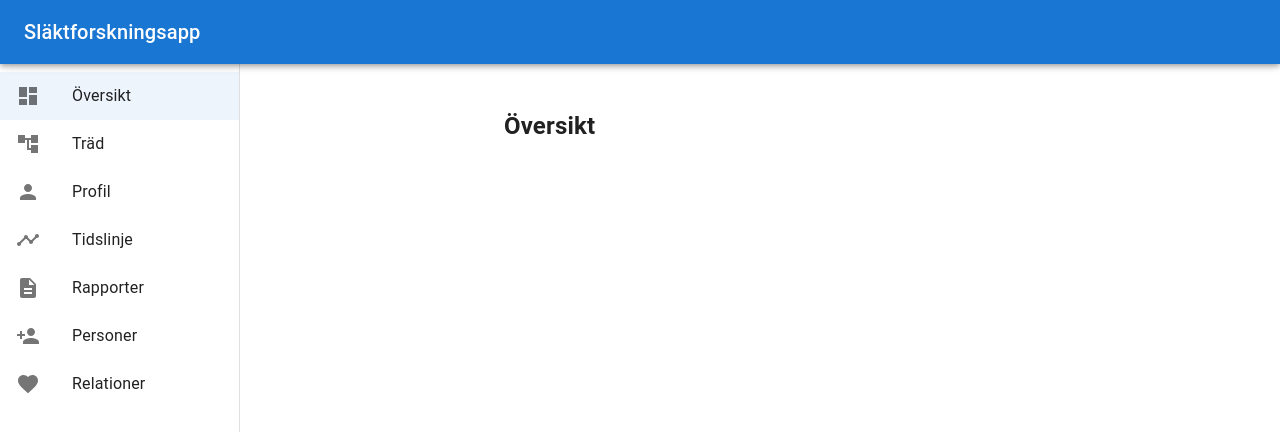
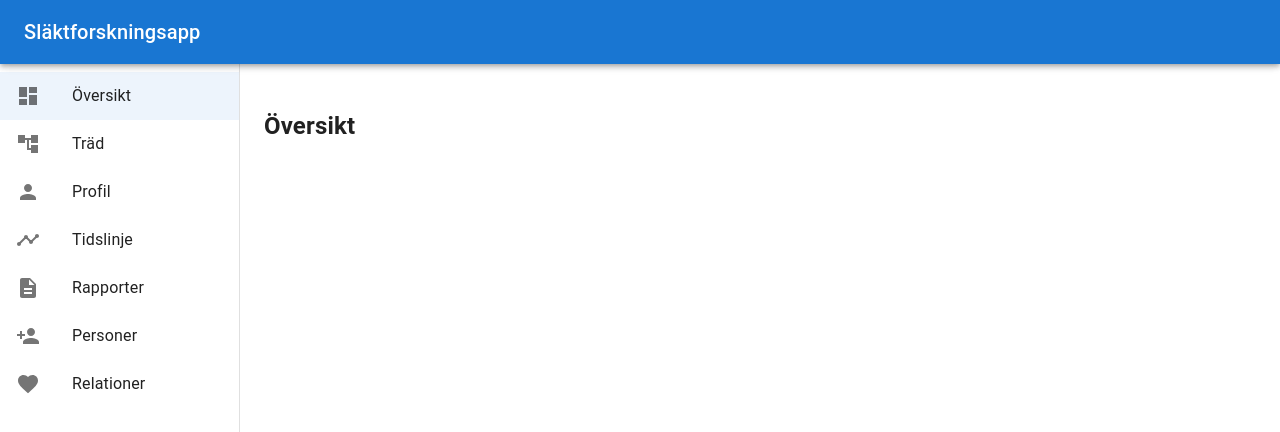
Before and after one commit to erland/family-tree, a React (Vite) app: page /#/ in a window 1280 px wide. Shown: the top 432 px of the page. Built offline with nearby package versions, Linux system fonts and the light colour scheme.

Commit message:
Removed unused space to the left

```diff
--- a/src/AppLayout.tsx
+++ b/src/AppLayout.tsx
@@ -64,9 +64,9 @@ export default function AppLayout() {
       <Drawer
         variant="permanent"
         sx={{
-          width: drawerWidth,
+          width: 240,
           flexShrink: 0,
-          "& .MuiDrawer-paper": { width: drawerWidth, boxSizing: "border-box" },
+          "& .MuiDrawer-paper": { width: 240, boxSizing: "border-box" },
         }}
       >
         <Toolbar />
@@ -93,8 +93,7 @@ export default function AppLayout() {
         component="main"
         sx={{
           flexGrow: 1,
-          p: 3,
-          ml: `${drawerWidth}px`,
+          p: 3
         }}
       >
         <Toolbar />
```
